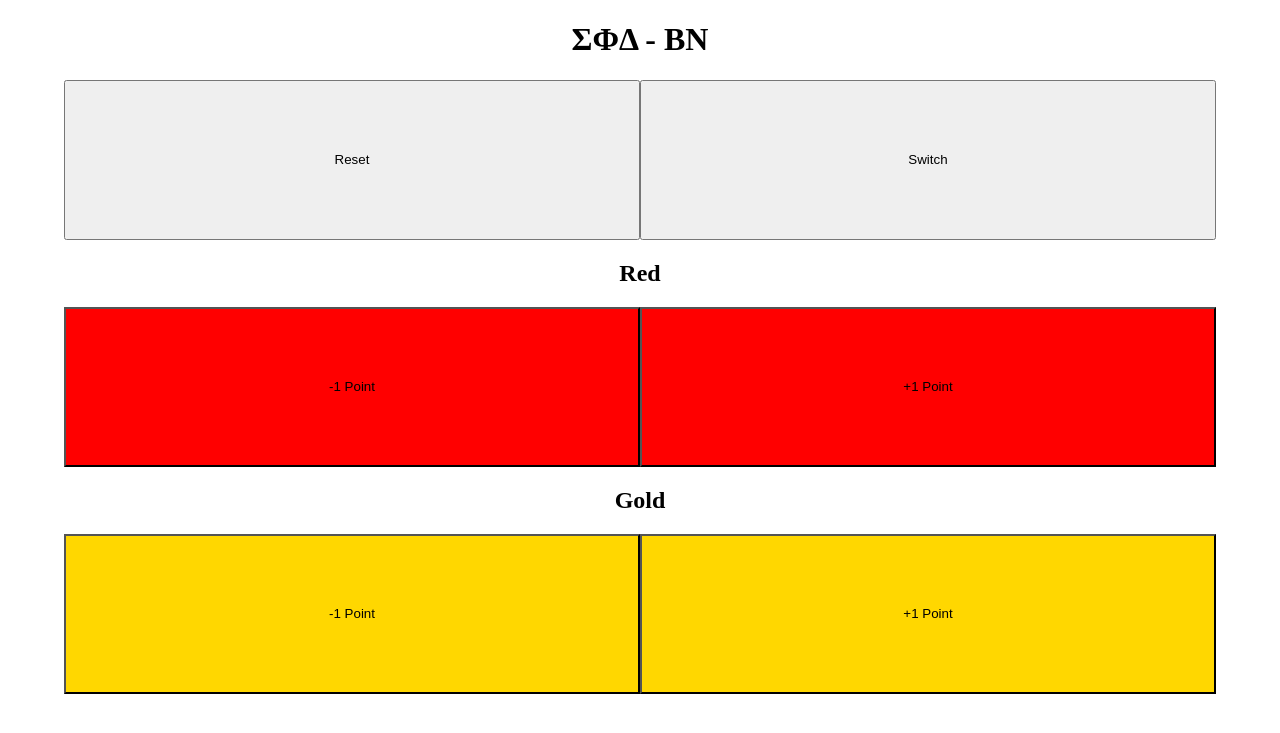
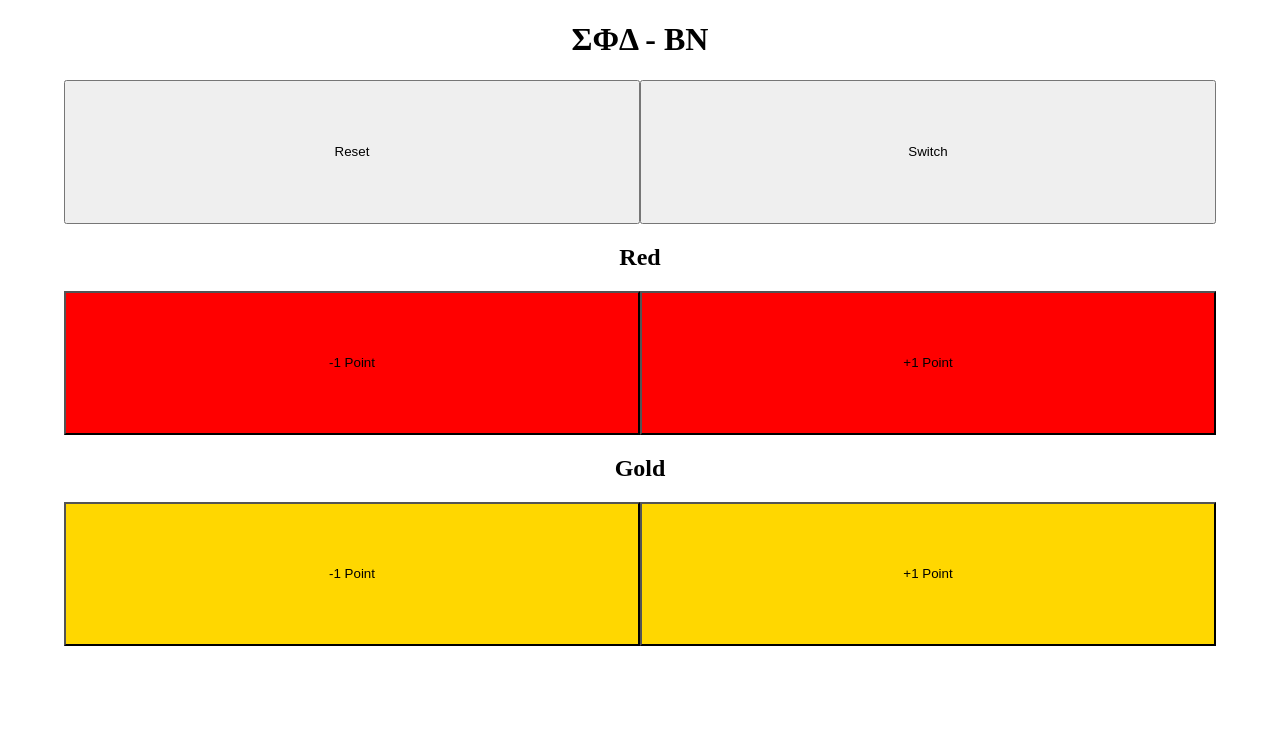
Before and after one commit to caseyavila/scoreboard, a PHP site: page / in a window 1280 px wide. Shown: the top 733 px of the page. Run offline with PHP 8.4, Linux system fonts and the light colour scheme.

Commit message:
Make buttons a little shorter

```diff
--- a/www/style.css
+++ b/www/style.css
@@ -9,7 +9,7 @@ form {
 
 input {
     width: 45vw;
-    height: 20vh;
+    height: 18vh;
 }
 
 input.red {
```
